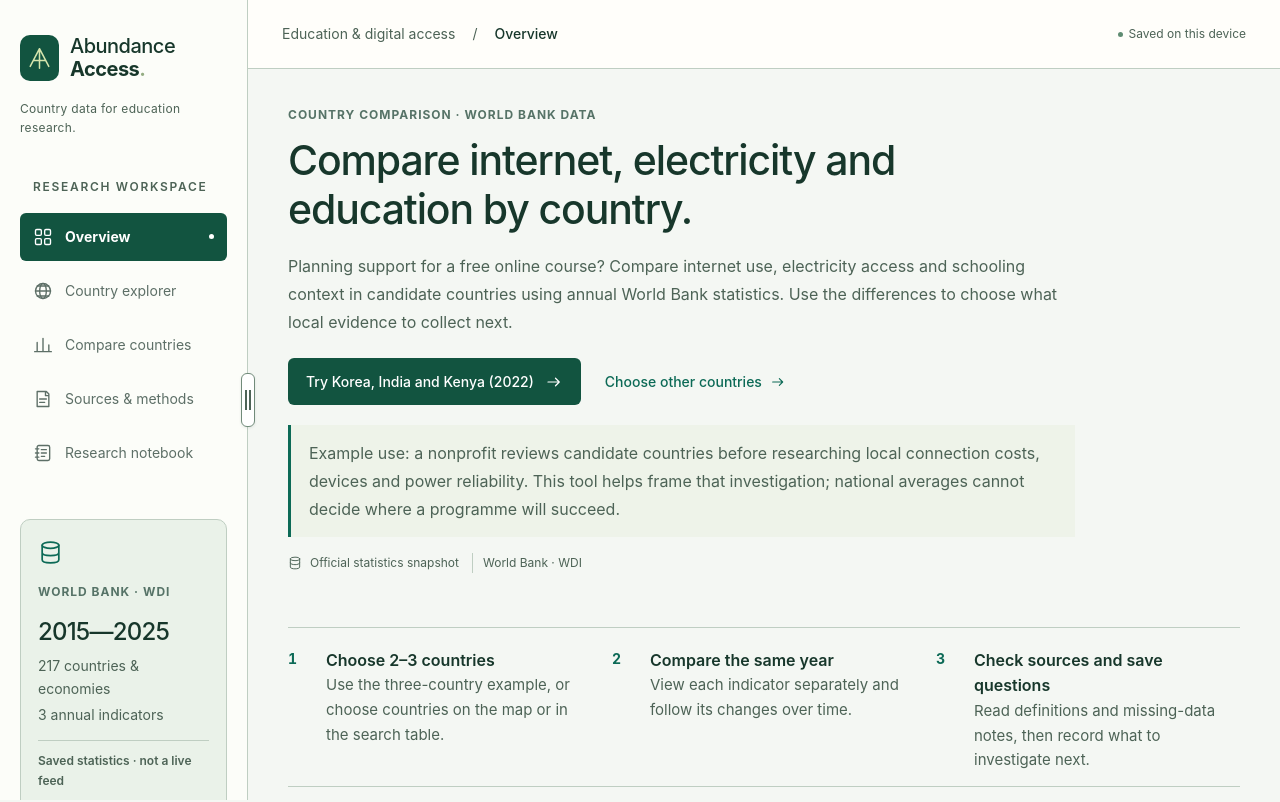
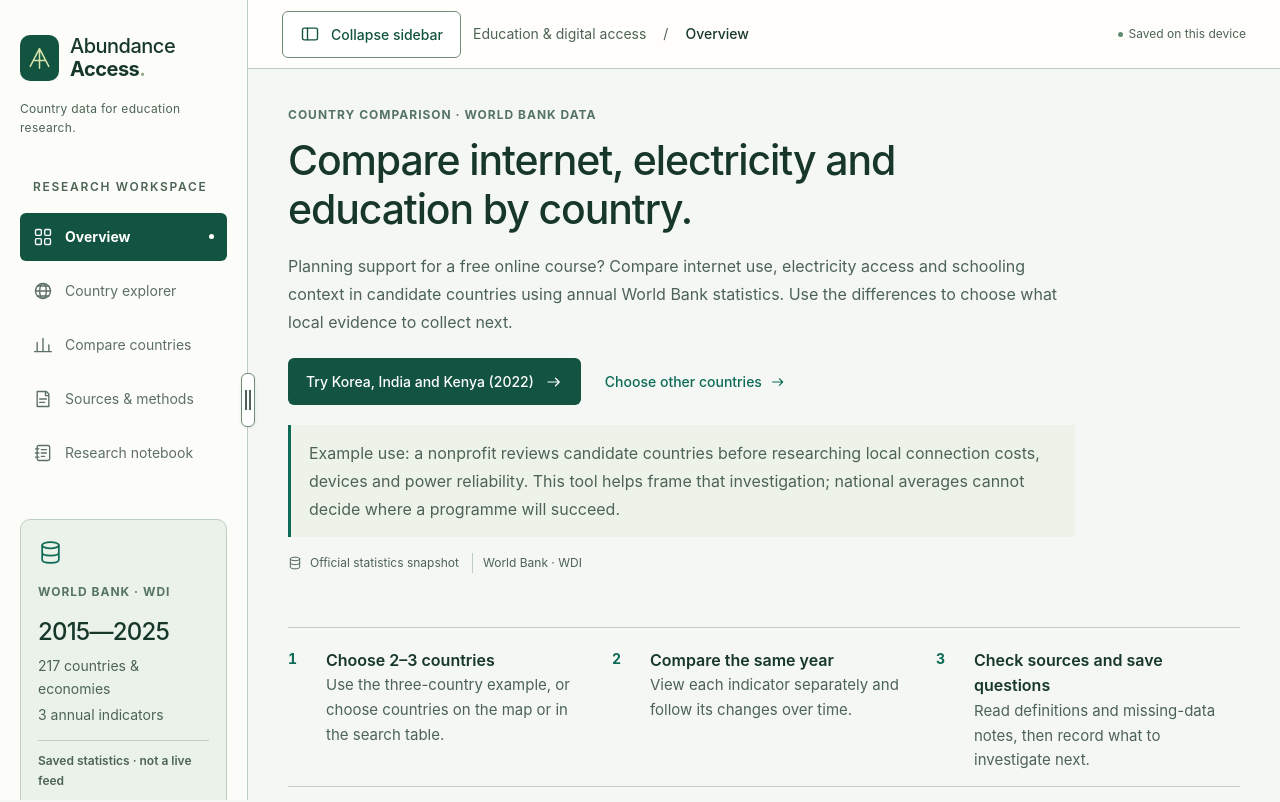
Before and after one commit to tomatopepperoni/abundance-access, a React (Vite) app: page / in a window 1280 px wide. Shown: the top 802 px of the page. Built offline with nearby package versions, Linux system fonts and the light colour scheme.

Commit message:
Add a collapsible sidebar for wide comparisons

```diff
--- a/src/App.tsx
+++ b/src/App.tsx
@@ -35,6 +35,7 @@ import type { ComparisonSummary } from './lib/analysis';
 import { comparisonSummary } from './lib/analysis';
 import { sharingCopy as s } from './content/sharing-en';
 import { SidebarResizer } from './components/SidebarResizer';
+import { sidebarCopy } from './content/sidebar-en';
 
 type View = keyof typeof c.nav;
 const views = Object.keys(c.nav) as View[];
@@ -126,6 +127,10 @@ function Dashboard({ store }: { store: DataStore }) {
     [navOpen, setNavOpen] = useState(false),
     [notice, setNotice] = useState(loaded.status === 'invalid' ? c.restored : '');
   const [mobile, setMobile] = useState(() => window.matchMedia('(max-width: 800px)').matches);
+  const [sidebarCollapsed, setSidebarCollapsed] = useState(false);
+  const desktopSidebarHidden = !mobile && sidebarCollapsed;
+  const sidebarHidden = mobile ? !navOpen : sidebarCollapsed;
+  const sidebarToggleLabel = sidebarCollapsed ? sidebarCopy.expand : sidebarCopy.collapse;
   useEffect(() => {
     try {
       setStorageAvailable(saveResearch(research, window.localStorage, store));
@@ -135,7 +140,10 @@ function Dashboard({ store }: { store: DataStore }) {
   }, [research, store]);
   useEffect(() => {
     const query = window.matchMedia('(max-width: 800px)');
-    const handler = () => setMobile(query.matches);
+    const handler = () => {
+      setMobile(query.matches);
+      setNavOpen(false);
+    };
     query.addEventListener('change', handler);
     return () => query.removeEventListener('change', handler);
   }, []);
@@ -329,7 +337,7 @@ function Dashboard({ store }: { store: DataStore }) {
           : c.notebookBody;
   const observed = store.snapshot.observations.filter((o) => o.value !== null).length;
   return (
-    <div className="app-shell" ref={layout}>
+    <div className={`app-shell${desktopSidebarHidden ? ' sidebar-collapsed' : ''}`} ref={layout}>
       <a
         href="#main-content"
         className="skip-link"
@@ -354,8 +362,8 @@ function Dashboard({ store }: { store: DataStore }) {
         id="research-sidebar"
         className={`sidebar ${navOpen ? 'open' : ''}`}
         aria-label={c.workspace}
-        aria-hidden={mobile && !navOpen}
-        inert={mobile && !navOpen}
+        aria-hidden={sidebarHidden}
+        inert={sidebarHidden}
       >
         <a
           className="brand"
@@ -416,12 +424,18 @@ function Dashboard({ store }: { store: DataStore }) {
         <header className="topbar">
           <button
             id="menu-toggle"
-            className="icon-button menu-toggle"
-            aria-label={navOpen ? c.closeNav : c.openNav}
-            aria-expanded={navOpen}
-            onClick={() => setNavOpen((open) => !open)}
+            type="button"
+            className={mobile ? 'icon-button menu-toggle' : 'button outline sidebar-toggle'}
+            aria-label={mobile ? (navOpen ? c.closeNav : c.openNav) : sidebarToggleLabel}
+            aria-expanded={!sidebarHidden}
+            aria-controls="research-sidebar"
+            onClick={() => {
+              if (mobile) setNavOpen((open) => !open);
+              else setSidebarCollapsed((collapsed) => !collapsed);
+            }}
           >
-            <Icon name="menu" />
+            <Icon name={mobile ? 'menu' : 'sidebar'} />
+            {!mobile && sidebarToggleLabel}
           </button>
           <div className="breadcrumb">
             <span>{c.breadcrumb}</span>
@@ -433,7 +447,11 @@ function Dashboard({ store }: { store: DataStore }) {
             {storageAvailable ? c.saved : c.session}
           </span>
         </header>
-        <main id="main-content" tabIndex={-1} className="main-content">
+        <main
+          id="main-content"
+          tabIndex={-1}
+          className={`main-content${desktopSidebarHidden && view === 'compare' ? ' wide-comparison' : ''}`}
+        >
           <div className={`notice ${notice ? 'visible' : ''}`} role="status" aria-live="polite">
             {notice}
           </div>
--- a/src/components/Icon.tsx
+++ b/src/components/Icon.tsx
@@ -52,6 +52,12 @@ export function Icon({ name, size = 20 }: { name: string; size?: number }) {
       </>
     ),
     menu: <path d="M4 6h16M4 12h16M4 18h16" />,
+    sidebar: (
+      <>
+        <rect x="3" y="5" width="18" height="14" rx="2" />
+        <path d="M9 5v14" />
+      </>
+    ),
     info: (
       <>
         <circle cx="12" cy="12" r="9" />
--- a/src/content/sidebar-en.ts
+++ b/src/content/sidebar-en.ts
@@ -1,4 +1,6 @@
 export const sidebarCopy = {
+  collapse: 'Collapse sidebar',
+  expand: 'Expand sidebar',
   resize: 'Resize sidebar',
   resizeHelp:
     'Drag the sidebar edge to resize. Use Left or Right arrow keys to adjust, Home or End for the limits, and Enter or double-click to restore the default width.',
--- a/src/styles.css
+++ b/src/styles.css
@@ -803,6 +803,14 @@ details[open] > summary {
   width: calc(100% - var(--sidebar-width, 248px));
   min-width: 0;
 }
+.sidebar-collapsed > .sidebar,
+.sidebar-collapsed > .sidebar-resizer {
+  display: none;
+}
+.sidebar-collapsed > .workspace {
+  margin-left: 0;
+  width: 100%;
+}
 .topbar {
   height: 69px;
   border-bottom: 1px solid var(--line);
@@ -823,6 +831,9 @@ details[open] > summary {
 .breadcrumb strong {
   font-weight: 550;
   color: var(--ink);
+}
+.sidebar-toggle + .breadcrumb {
+  flex: 1;
 }
 .storage-status {
   display: flex;
@@ -848,6 +859,9 @@ details[open] > summary {
   margin: 0 auto;
   outline: none;
   min-height: calc(100vh - 69px);
+}
+.wide-comparison {
+  max-width: none;
 }
 .notice {
   min-height: 0;
```
Also changed, not shown: 1 other file (tests, documents, lock files or other folders).
